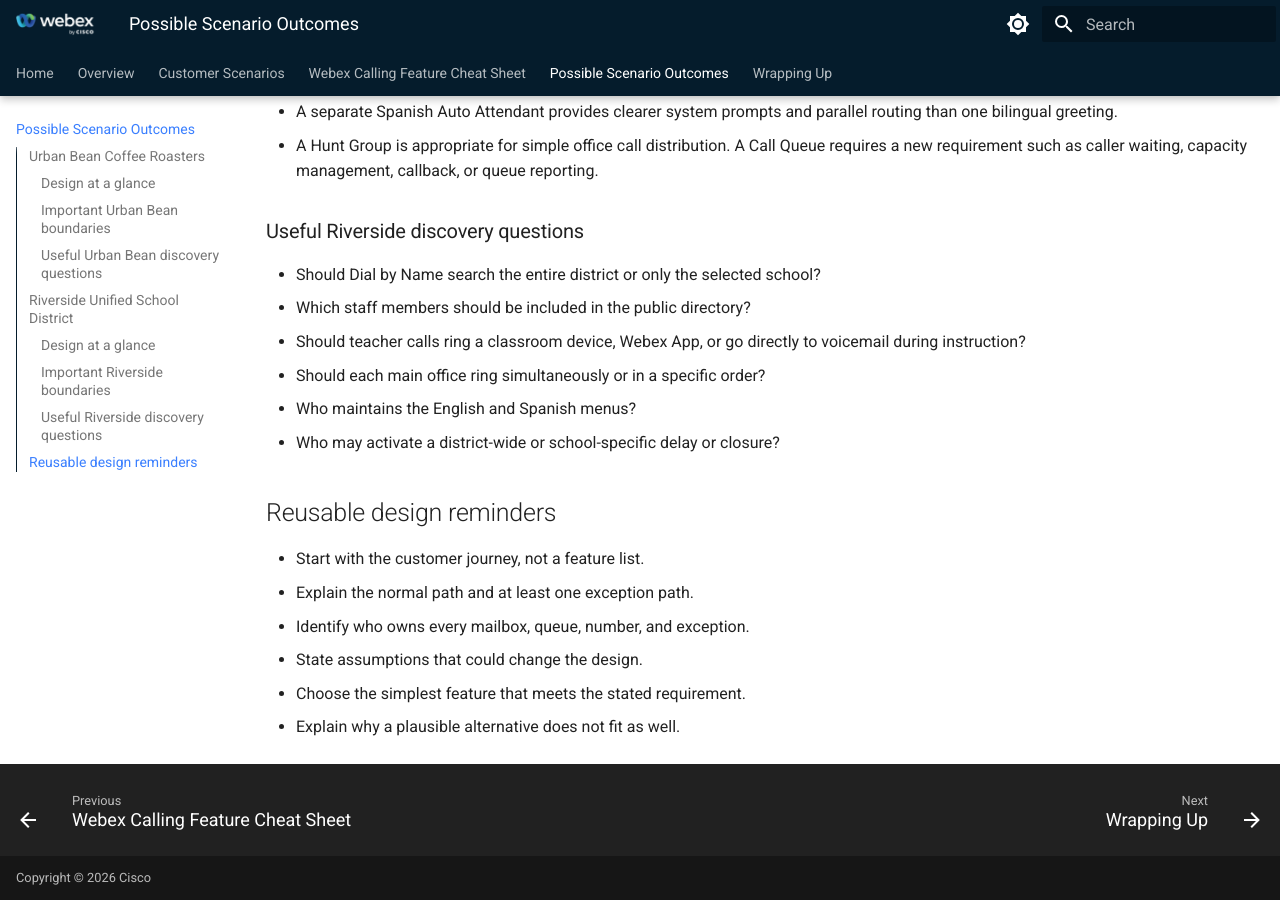
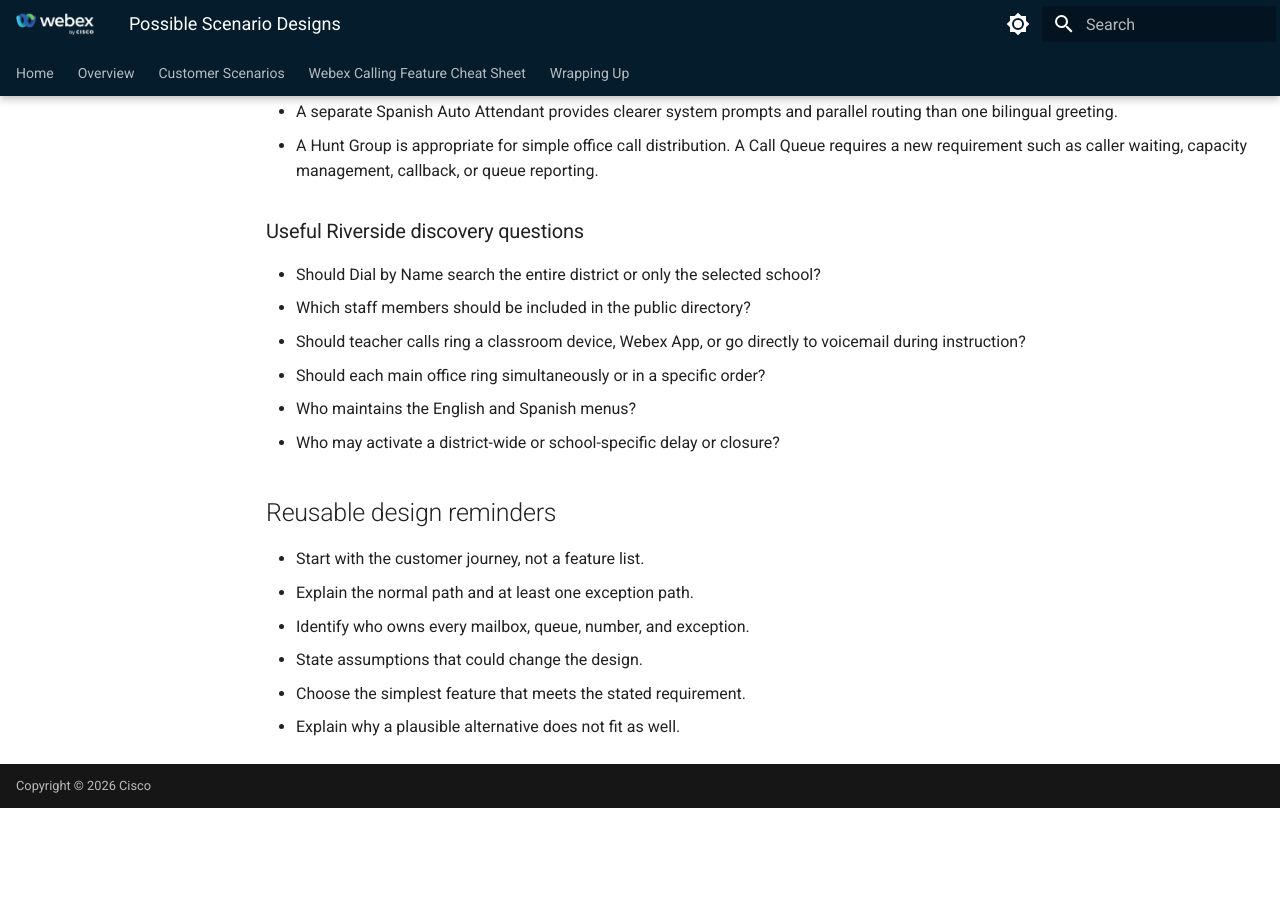
Before and after one commit to WebexCC-SA/CLS-21168, an MkDocs documentation site: the page built from docs/possible-scenario-designs.md, in a window 1280 px wide and 900 px high, scrolled down 2484 px. Built offline with MkDocs 1.6.1 and Material for MkDocs 9.7.7, drawn with Linux system fonts in a browser that asks for light colours; after the commit the page ends 3292 px from its top, so only the background shows below that.

Commit message:
remove outcomes

```diff
--- a/mkdocs.yml
+++ b/mkdocs.yml
@@ -92,5 +92,5 @@
        - Urban Bean Coffee Roasters: lab-scenario-1-the-urban-bean-coffee-roasters.md
        - Riverside Unified School District: lab-scenario-2-riverside-unified-school-district.md
   - Webex Calling Feature Cheat Sheet: lab-webex-calling-feature-cheat-sheet.md
-  - Possible Scenario Outcomes: possible-scenario-designs.md
+  #- Possible Scenario Outcomes: possible-scenario-designs.md
   - Wrapping Up: wrappingup.md
```
